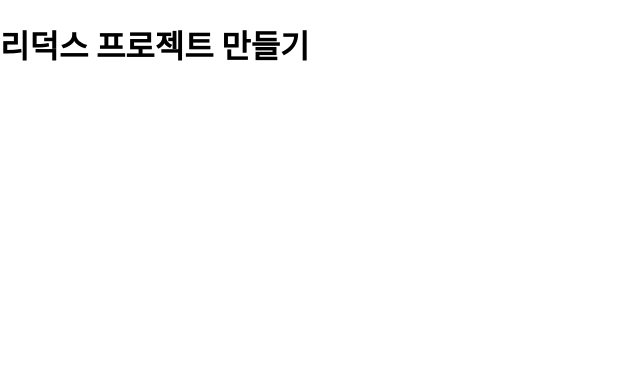
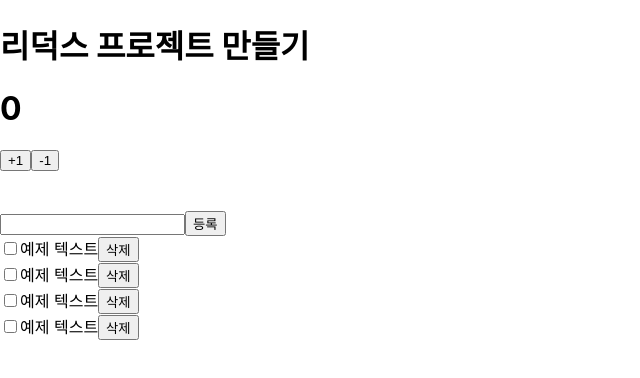
Before and after one commit to JJongsKim/redux-practice, a React (Create React App) app: page / in a window 1280 px wide. Shown: the top 378 px of the page, without its empty margins (0-640 px from the left). Built offline with nearby package versions, Linux system fonts and the light colour scheme.

Commit message:
UI용 컴포넌트 만들기

```diff
--- a/src/App.js
+++ b/src/App.js
@@ -1,7 +1,14 @@
+import Counter from './components/Counter';
+import Todos from './components/Todos';
+
 function App() {
   return (
     <div className="App">
       <h1>리덕스 프로젝트 만들기</h1>
+      <Counter number={0} />
+      <br />
+      <br />
+      <Todos />
     </div>
   );
 }
--- /dev/null
+++ b/src/components/Counter.jsx
@@ -0,0 +1,15 @@
+import React from 'react';
+
+const Counter = ({ number, onIncrease, onDecrease }) => {
+  return (
+    <div>
+      <h1>{number}</h1>
+      <div>
+        <button onClick={onIncrease}>+1</button>
+        <button onClick={onDecrease}>-1</button>
+      </div>
+    </div>
+  );
+};
+
+export default Counter;
--- /dev/null
+++ b/src/components/TodoItem.jsx
@@ -0,0 +1,13 @@
+import React from 'react';
+
+const TodoItem = ({ todo, onToggle, onRemove }) => {
+  return (
+    <div>
+      <input type="checkbox" />
+      <span>예제 텍스트</span>
+      <button>삭제</button>
+    </div>
+  );
+};
+
+export default TodoItem;
--- /dev/null
+++ b/src/components/Todos.jsx
@@ -0,0 +1,25 @@
+import React from 'react';
+import TodoItem from './TodoItem';
+
+const Todos = ({ input, todos, onChangeInput, onInsert, onToggle, onRemove }) => {
+  const onSubmit = e => {
+    e.preventDefault();
+  };
+
+  return (
+    <div>
+      <form onSubmit={onSubmit}>
+        <input />
+        <button type="submit">등록</button>
+      </form>
+      <div>
+        <TodoItem />
+        <TodoItem />
+        <TodoItem />
+        <TodoItem />
+      </div>
+    </div>
+  );
+};
+
+export default Todos;
```
